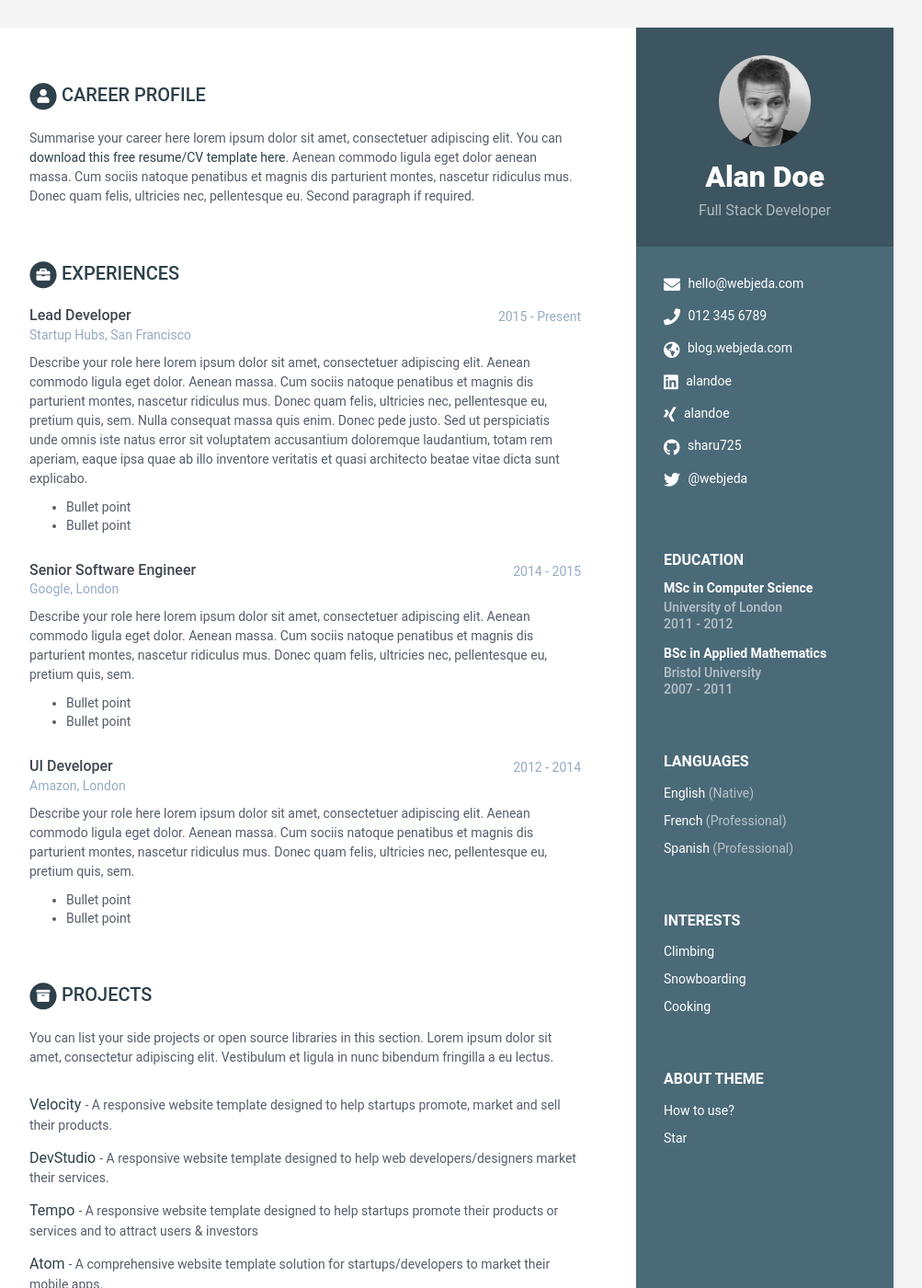
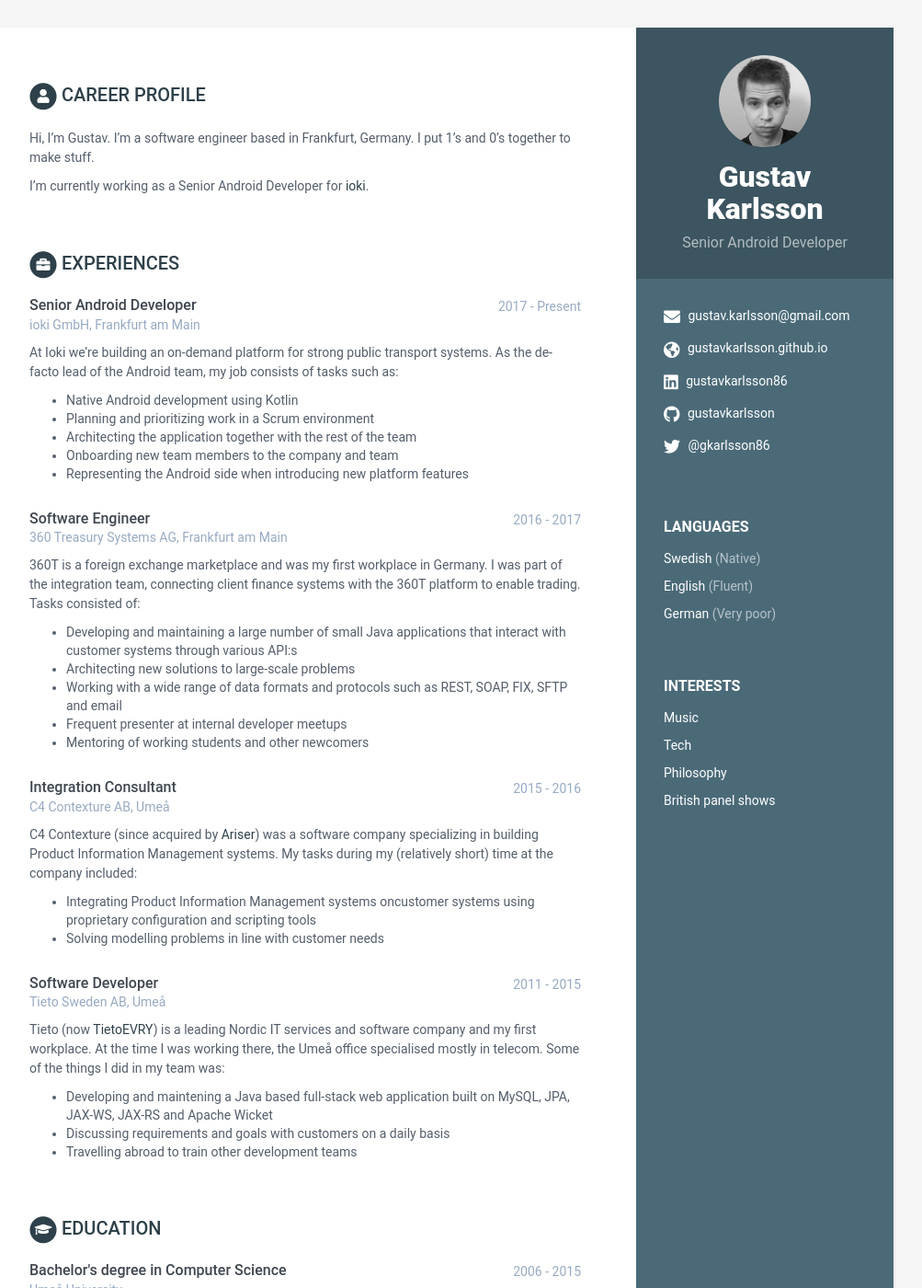
Before and after one commit to gustavkarlsson/gustavkarlsson.github.io, a Jekyll site: the page built from index.html, in a window 1280 px wide and 1400 px high. Shown: the whole window at 92% size, without its empty margins (168-1171 px from the left). Built offline with Jekyll 4.4.1, drawn with Linux system fonts in a browser that asks for light colours; some of the changed text lies outside the part shown.

Commit message:
Update data

```diff
--- a/_data/data.yml
+++ b/_data/data.yml
@@ -3,189 +3,183 @@
 #
 
 sidebar:
-    about: True # set to False or comment line if you want to remove the "how to use?" in the sidebar
-    education: True # set to False if you want education in main section instead of in sidebar
+    about: false # set to False or comment line if you want to remove the "how to use?" in the sidebar
+    education: false # set to False if you want education in main section instead of in sidebar
 
     # Profile information
-    name: Alan Doe
-    tagline: Full Stack Developer
+    name: Gustav Karlsson
+    tagline: Senior Android Developer
     avatar: profile.jpg  #place a 100x100 picture inside /assets/images/ folder and provide the name of the file below
 
     # Sidebar links
-    email: hello@webjeda.com
-    phone: 012 345 6789
-    website: blog.webjeda.com #do not add http://
-    linkedin: alandoe
-    xing: alandoe
-    github: sharu725
-    telegram: # add your nickname without '@' sign
-    gitlab:
-    bitbucket:
-    twitter: '@webjeda'
-    stack-overflow: # Number/Username, e.g. 123456/alandoe
-    codewars:
-    goodreads: # Number-Username, e.g. 123456-alandoe
+    email: gustav.karlsson@gmail.com
+    # phone: 012 345 6789
+    website: gustavkarlsson.github.io #do not add http://
+    linkedin: gustavkarlsson86
+    # xing: alandoe
+    github: gustavkarlsson
+    # telegram: # add your nickname without '@' sign
+    # gitlab:
+    # bitbucket:
+    twitter: '@gkarlsson86'
+    # stack-overflow: # Number/Username, e.g. 123456/alandoe
+    # codewars:
+    # goodreads: # Number-Username, e.g. 123456-alandoe
 
     languages:
-      - idiom: English
+      - idiom: Swedish
         level: Native
 
-      - idiom: French
-        level: Professional
+      - idiom: English
+        level: Fluent
 
-      - idiom: Spanish
-        level: Professional
+      - idiom: German
+        level: Very poor
 
     interests:
-      - item: Climbing
+      - item: Music
         link:
 
-      - item: Snowboarding
+      - item: Tech
         link:
 
-      - item: Cooking
+      - item: Philosophy
+        link:
+
+      - item: British panel shows
         link:
 
 career-profile:
     title: Career Profile
     summary: |
-      Summarise your career here lorem ipsum dolor sit amet, consectetuer
-      adipiscing elit. You can [download this free resume/CV template here]().
-      Aenean commodo ligula eget dolor aenean massa. Cum sociis natoque
-      penatibus et magnis dis parturient montes, nascetur ridiculus mus.
-      Donec quam felis, ultricies nec, pellentesque eu.
-      Second paragraph if required.
+      Hi, I’m Gustav. I’m a software engineer based in Frankfurt, Germany.
+      I put 1’s and 0’s together to make stuff.
+
+      I’m currently working as a Senior Android Developer for [ioki](https://ioki.com).
 education:
-    - degree: MSc in Computer Science
-      university: University of London
-      time: 2011 - 2012
+    - degree: Bachelor's degree in Computer Science
+      university: Umeå University
+      time: 2006 - 2015
       details: |
-        Describe your study here lorem ipsum dolor sit amet, consectetuer
-        adipiscing elit. Aenean commodo ligula eget dolor. Aenean massa. Cum
-        sociis natoque penatibus et magnis dis parturient montes, nascetur
-        ridiculus mus. Donec quam felis, ultricies nec, pellentesque eu,
-        pretium quis, sem.
-          - Bullet point
-          - Bullet point
-    - degree: BSc in Applied Mathematics
-      university: Bristol University
-      time: 2007 - 2011
+        Studied Computer Science until 2011 when I took a study break to work at Tieto.
+        A few years later I finished the studies with a thesis project.
+experiences:
+    - role: Senior Android Developer
+      time: 2017 - Present
+      company: ioki GmbH, Frankfurt am Main
       details: |
-        Describe your study here lorem ipsum dolor sit amet, consectetuer
-        adipiscing elit. Aenean commodo ligula eget dolor. Aenean massa. Cum
-        sociis natoque penatibus et magnis dis parturient montes, nascetur
-        ridiculus mus. Donec quam felis, ultricies nec, pellentesque eu,
-        pretium quis, sem.
-          - Bullet point
-          - Bullet point
-experiences:
-    - role: Lead Developer
-      time: 2015 - Present
-      company: Startup Hubs, San Francisco
+        At Ioki we’re building an on-demand platform for strong public transport systems.
+        As the de-facto lead of the Android team, my job consists of tasks such as:
+          - Native Android development using Kotlin
+          - Planning and prioritizing work in a Scrum environment
+          - Architecting the application together with the rest of the team
+          - Onboarding new team members to the company and team
+          - Representing the Android side when introducing new platform features
+    - role: Software Engineer
+      time: 2016 - 2017
+      company: 360 Treasury Systems AG, Frankfurt am Main
       details: |
-        Describe your role here lorem ipsum dolor sit amet, consectetuer
-        adipiscing elit. Aenean commodo ligula eget dolor. Aenean massa.
-        Cum sociis natoque penatibus et magnis dis parturient montes,
-        nascetur ridiculus mus. Donec quam felis, ultricies nec,
-        pellentesque eu, pretium quis, sem. Nulla consequat massa quis
-        enim. Donec pede justo. Sed ut perspiciatis unde omnis iste natus
-        error sit voluptatem accusantium doloremque laudantium, totam rem
-        aperiam, eaque ipsa quae ab illo inventore veritatis et quasi
-        architecto beatae vitae dicta sunt explicabo.
-          - Bullet point
-          - Bullet point
-    - role: Senior Software Engineer
-      time: 2014 - 2015
-      company: Google, London
+        360T is a foreign exchange marketplace and was my first workplace in Germany.
+        I was part of the integration team, connecting client finance systems with
+        the 360T platform to enable trading. Tasks consisted of:
+          - Developing and maintaining a large number of small Java applications that interact with customer systems through various API:s
+          - Architecting new solutions to large-scale problems
+          - Working with a wide range of data formats and protocols such as REST, SOAP, FIX, SFTP and email
+          - Frequent presenter at internal developer meetups
+          - Mentoring of working students and other newcomers
+    - role: Integration Consultant
+      time: 2015 - 2016
+      company: C4 Contexture AB, Umeå
       details: |
-        Describe your role here lorem ipsum dolor sit amet, consectetuer
-        adipiscing elit. Aenean commodo ligula eget dolor. Aenean massa.
-        Cum sociis natoque penatibus et magnis dis parturient montes,
-        nascetur ridiculus mus. Donec quam felis, ultricies nec,
-        pellentesque eu, pretium quis, sem.
-          - Bullet point
-          - Bullet point
-    - role: UI Developer
-      time: 2012 - 2014
-      company: Amazon, London
+        C4 Contexture (since acquired by [Ariser](https://ariser.se/)) was a software company specializing in building Product Information Management systems.
+        My tasks during my (relatively short) time at the company included:
+          - Integrating Product Information Management systems oncustomer systems using proprietary configuration and scripting tools
+          - Solving modelling problems in line with customer needs
+    - role: Software Developer
+      time: 2011 - 2015
+      company: Tieto Sweden AB, Umeå
       details: |
-        Describe your role here lorem ipsum dolor sit amet, consectetuer
-        adipiscing elit. Aenean commodo ligula eget dolor. Aenean massa.
-        Cum sociis natoque penatibus et magnis dis parturient montes,
-        nascetur ridiculus mus. Donec quam felis, ultricies nec,
-        pellentesque eu, pretium quis, sem.
-          - Bullet point
-          - Bullet point
+        Tieto (now [TietoEVRY](https://www.tietoevry.com/)) is a leading Nordic IT services and software company and my first workplace. At the time I was working there,
+        the Umeå office specialised mostly in telecom. Some of the things I did in my team was:
+          - Developing and maintening a Java based full-stack web application built on MySQL, JPA, JAX-WS, JAX-RS and Apache Wicket
+          - Discussing requirements and goals with customers on a daily basis
+          - Travelling abroad to train other development teams
 projects:
     title: Projects
-    intro: >
-      You can list your side projects or open source libraries in this
-      section. Lorem ipsum dolor sit amet, consectetur adipiscing elit.
-      Vestibulum et ligula in nunc bibendum fringilla a eu lectus.
     assignments:
-      - title: Velocity
-        link: "#hook"
-        tagline: "A responsive website template designed to help startups promote, market and sell their products."
+      - title: Skylight - The Aurora App
+        link: "https://github.com/gustavkarlsson/skylight-android"
+        tagline: |
+          The development of this Android app started in 2015 and has been a huge source of learnings for me.
+          I use it mostly as a way to learn and try out new ideas.
+          It has gone major rewrites, a language change to Kotlin, modularization, migration to RxJava,
+          migration to coroutines, migration to Jetpack Compose, and much more.
 
-      - title: DevStudio
-        link: "#"
-        tagline: "A responsive website template designed to help web developers/designers market their services."
-
-      - title: Tempo
-        link: "#"
-        tagline: "A responsive website template designed to help startups promote their products or services and to attract users &amp; investors"
-
-      - title: Atom
-        link: "#"
-        tagline: "A comprehensive website template solution for startups/developers to market their mobile apps."
-
-      - title: Delta
-        link: "#"
-        tagline: "A responsive Bootstrap one page theme designed to help app developers promote their mobile apps"
-
-publications:
-    title: Publications
-    intro: |
-      You can list your publications in this section. Lorem ipsum dolor sit
-      amet, consectetur adipiscing elit. Vestibulum et ligula in nunc
-      bibendum fringilla a eu lectus.
-    papers:
-      - title: The Art of Computer Programming
-        link: "#"
-        authors: Donald E. Knuth
-        conference: Addison-Wesley, 1968
-
-      - title: "Genetic Programming III: Darwinian Invention &amp; Problem Solving"
-        link: "#"
-        authors: Koza, J.R., Andre, D., Bennett, F.H., Keane, M.A.
-        conference: "Morgan Kaufmann Publishers Inc., San Francisco, CA, USA, 1st edn. (1999)"
-
-      - title: A syntax directed compiler for Algol 60
-        link: "#"
-        authors: Edgar T. Irons
-        conference: "Comm. ACM 4 (1961), 51–55"
+# publications:
+#     title: Publications
+#     intro: |
+#       You can list your publications in this section. Lorem ipsum dolor sit
+#       amet, consectetur adipiscing elit. Vestibulum et ligula in nunc
+#       bibendum fringilla a eu lectus.
+#     papers:
+#       - title: The Art of Computer Programming
+#         link: "#"
+#         authors: Donald E. Knuth
+#         conference: Addison-Wesley, 1968
+#
+#       - title: "Genetic Programming III: Darwinian Invention &amp; Problem Solving"
+#         link: "#"
+#         authors: Koza, J.R., Andre, D., Bennett, F.H., Keane, M.A.
+#         conference: "Morgan Kaufmann Publishers Inc., San Francisco, CA, USA, 1st edn. (1999)"
+#
+#       - title: A syntax directed compiler for Algol 60
+#         link: "#"
+#         authors: Edgar T. Irons
+#         conference: "Comm. ACM 4 (1961), 51–55"
 
 skills:
     title: Skills &amp; Proficiency
-
     toolset:
-      - name: Python & Django
-        level: 98%
-
-      - name: Javascript & jQuery
-        level: 98%
-
-      - name: Angular
-        level: 98%
-
-      - name: HTML5 & CSS
-        level: 95%
-
-      - name: Ruby on Rails
-        level: 85%
-
-      - name: Sketch & Photoshop
-        level: 60%
+      - name: Clean code
+        level: 50%
+      - name: Software architecture
+        level: 50%
+      - name: Android SDK
+        level: 50%
+      - name: Android Jetpack
+        level: 50%
+      - name: Kotlin
+        level: 50%
+      - name: Coroutines
+        level: 50%
+      - name: Kotlin flow
+        level: 50%
+      - name: Jetpack Compose
+        level: 50%
+      - name: Unidirectional data flow
+        level: 50%
+      - name: Java
+        level: 50%
+      - name: RxJava
+        level: 50%
+      - name: Testing (unit/integration/instrumentation)
+        level: 50%
+      - name: Gradle
+        level: 50%
+      - name: Git
+        level: 50%
+      - name: Modularizing
+        level: 50%
+      - name: Firebase
+        level: 50%
+      - name: RESTful web services
+        level: 50%
+      - name: Material Design
+        level: 50%
+      - name: Analytics and tracking
+        level: 50%
+      - name: Error monitoring
+        level: 50%
 
 footer: >
     Designed with <i class="fas fa-heart"></i> by <a href="http://themes.3rdwavemedia.com" target="_blank" rel="nofollow">Xiaoying Riley</a>
--- a/index.html
+++ b/index.html
@@ -5,11 +5,11 @@ layout: default
 
 {% include career-profile.html %}
 
+{% include experiences.html %}
+
 {% unless site.data.data.sidebar.education %}
   {% include education.html %}
 {% endunless %}
-
-{% include experiences.html %}
 
 {% include projects.html %}
 
```
